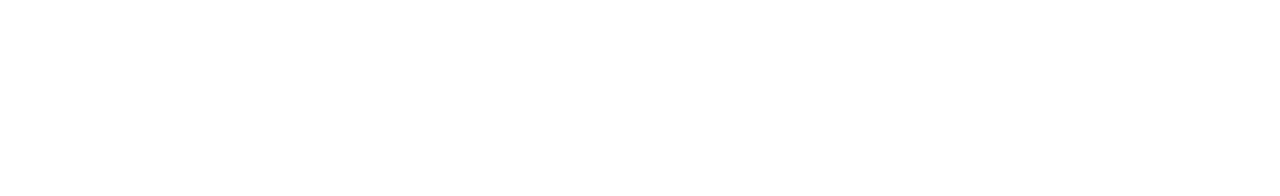
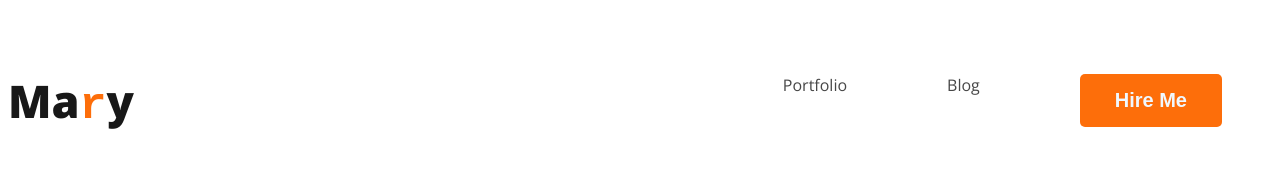
Before and after one commit to Mohibul880/webdeveloper-portfolio, a plain HTML site: page index.html in a window 1280 px wide. Drawn offline with nearby package versions, Linux system fonts and the light colour scheme.

Commit message:
add this nav

```diff
--- a/index.html
+++ b/index.html
@@ -3,9 +3,32 @@
 <head>
     <meta charset="UTF-8">
     <meta name="viewport" content="width=device-width, initial-scale=1.0">
-    <title>Document</title>
+    <title>Web Developer Portfolio</title>
+
+    <link rel="preconnect" href="https://fonts.googleapis.com">
+    <link rel="preconnect" href="https://fonts.gstatic.com" crossorigin>
+    <link href="https://fonts.googleapis.com/css2?family=Open+Sans:ital,wght@0,400;0,700;0,800;1,700&display=swap" rel="stylesheet">
+
+    <link rel="stylesheet" href="styles/portfolio.css">
 </head>
 <body>
+    <header>
+        <nav>
+            <h3 class="nav-title">Ma<samp class="text-primary">r</samp>y</h3>
+            <ul>
+
+                <li><a href="">Portfolio</a></li>
+            <li><a href="">Blog</a></li>
+            <li><button class="btn-primary">Hire Me</button></li>
+            </ul>
+        </nav>
+    </header>
+    <main>
+
+    </main>
+    <footer>
+
+    </footer>
 
 </body>
 </html>
--- /dev/null
+++ b/styles/portfolio.css
@@ -0,0 +1,45 @@
+/* common shared styles
+ */
+ body{
+    font-family: 'Lato', sans-serif;
+    font-family: 'Open Sans', sans-serif;
+ }
+
+ .text-primary{
+    color: #FD6E0A;
+ }
+ .btn-primary{
+    border-radius: 5px;
+background: #FD6E0A;
+border: 0;
+color: aliceblue;
+font-size: 20px;
+font-weight: 700;
+padding: 15px 35px;
+ }
+
+/* nav related styles */
+nav{
+    display: flex;
+    align-items: center;
+    justify-content: space-between;
+}
+.nav-title{
+    color: #181818;
+
+font-size: 45px;
+font-style: normal;
+font-weight: 800;
+line-height: normal;
+}
+nav > ul{
+    display: flex;
+}
+nav li{
+    list-style: none;
+    margin: 50px;
+}
+nav a{
+    text-decoration: none;
+    color: #474747;
+}
```
Also changed, not shown: images/mohibul.jpg (added).
